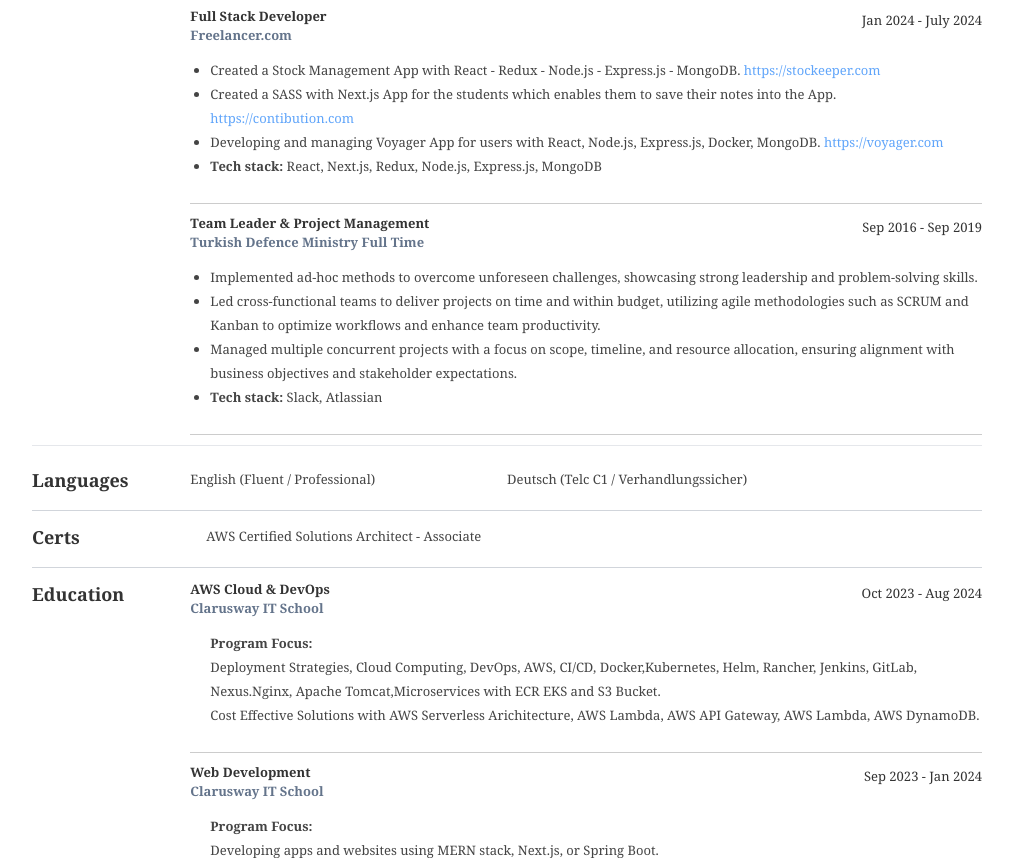
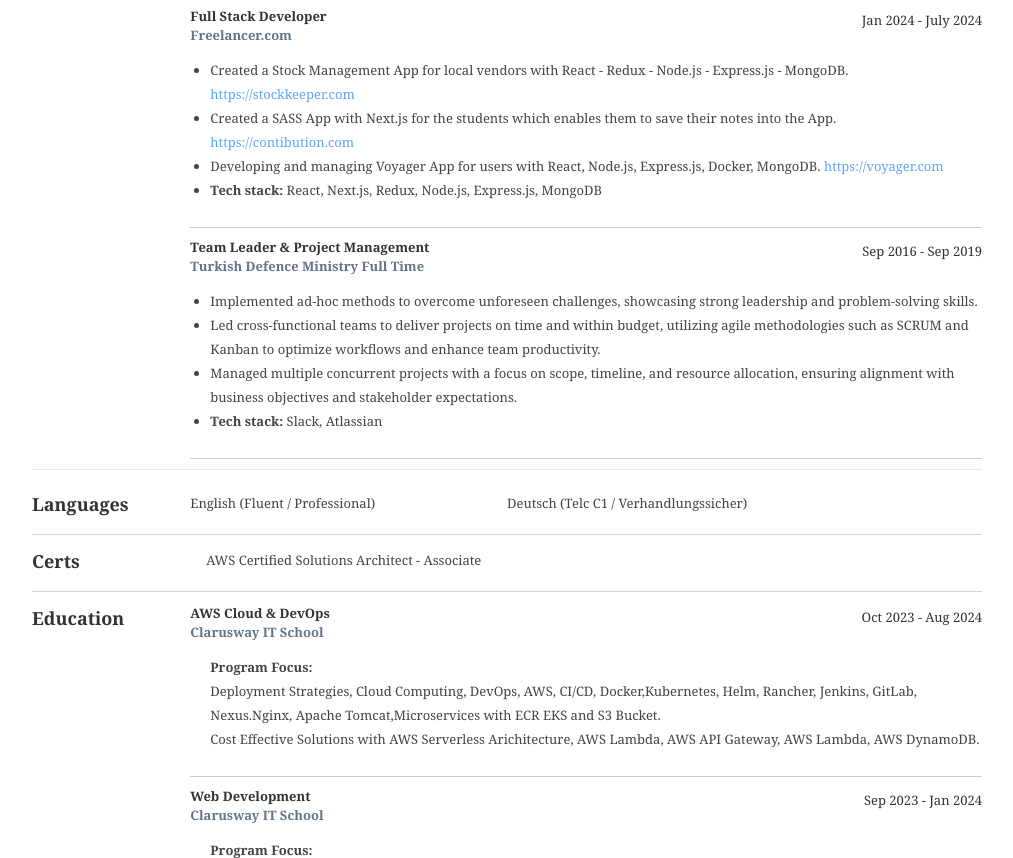
Before and after one commit to yucel1993/resume, a plain HTML site: page index.html in a window 1280 px wide. Shown: the part 986-1844 px from the top of the page, without its empty margins (133-1146 px from the left). Drawn offline with nearby package versions, Linux system fonts and the light colour scheme.

Commit message:
typo fix

```diff
--- a/index.html
+++ b/index.html
@@ -141,13 +141,13 @@
                             <h4>Jan 2024 - July 2024</h4>
                             <ul class="list-disc my-3 ml-5">
                                 <li>
-                                    Created a Stock Management App with React - Redux - Node.js - Express.js - MongoDB.
+                                    Created a Stock Management App for local vendors with React - Redux - Node.js - Express.js - MongoDB.
                                     <a href="https://stockappclone.vercel.app/" target="_blank"
-                                    class="hover:underline text-blue-400">https://stockeeper.com</a>
+                                    class="hover:underline text-blue-400">https://stockkeeper.com</a>
 
                                 </li>
                                 <li>
-                                 Created a SASS with Next.js App for the students which enables them to save their notes into the App.
+                                 Created a SASS App with Next.js  for the students which enables them to save their notes into the App.
                                  <a href="https://questionary-lovat.vercel.app" target="_blank"
                                     class="hover:underline text-blue-400">https://contibution.com</a>
                                 </li>
```
